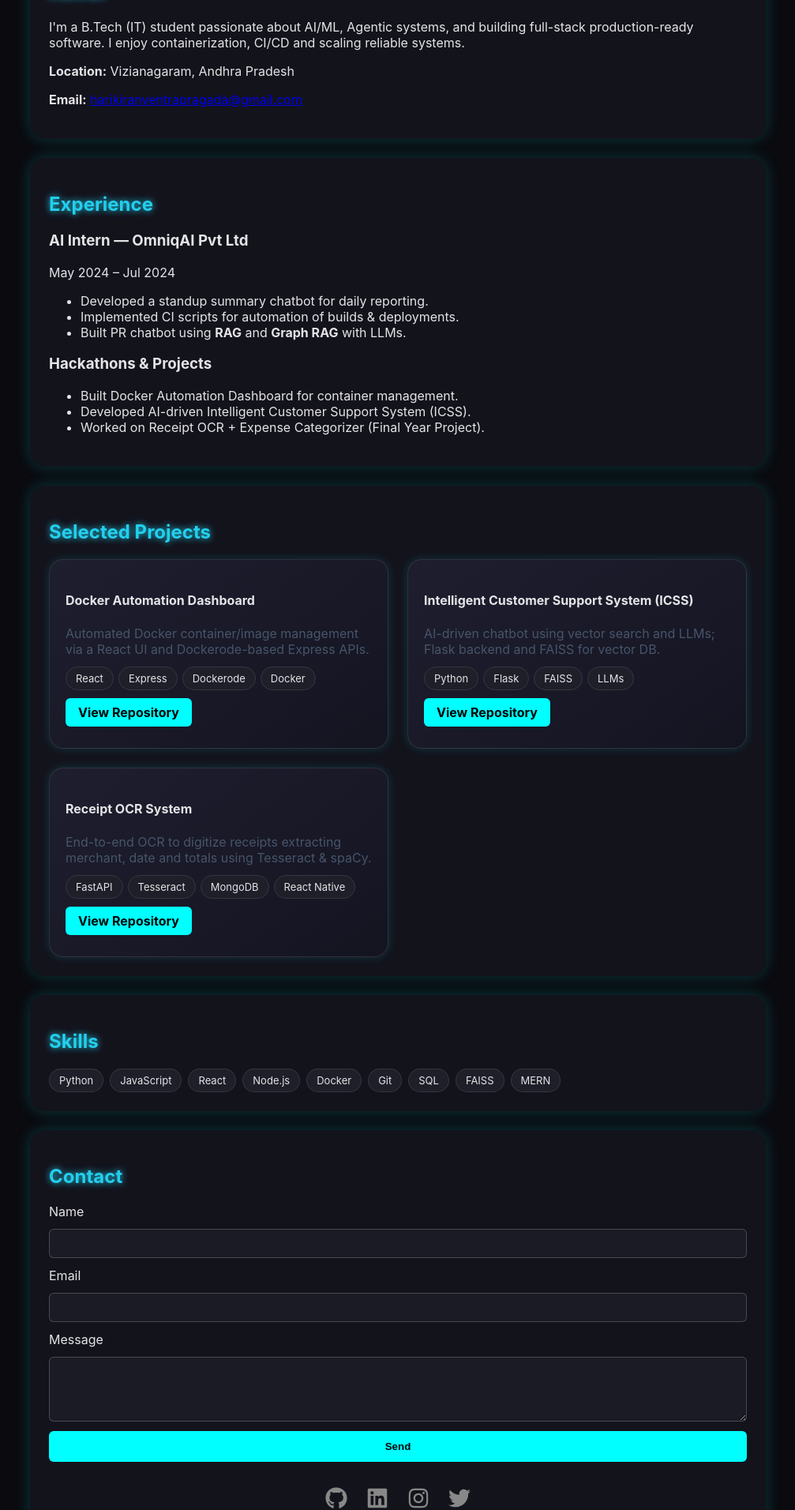
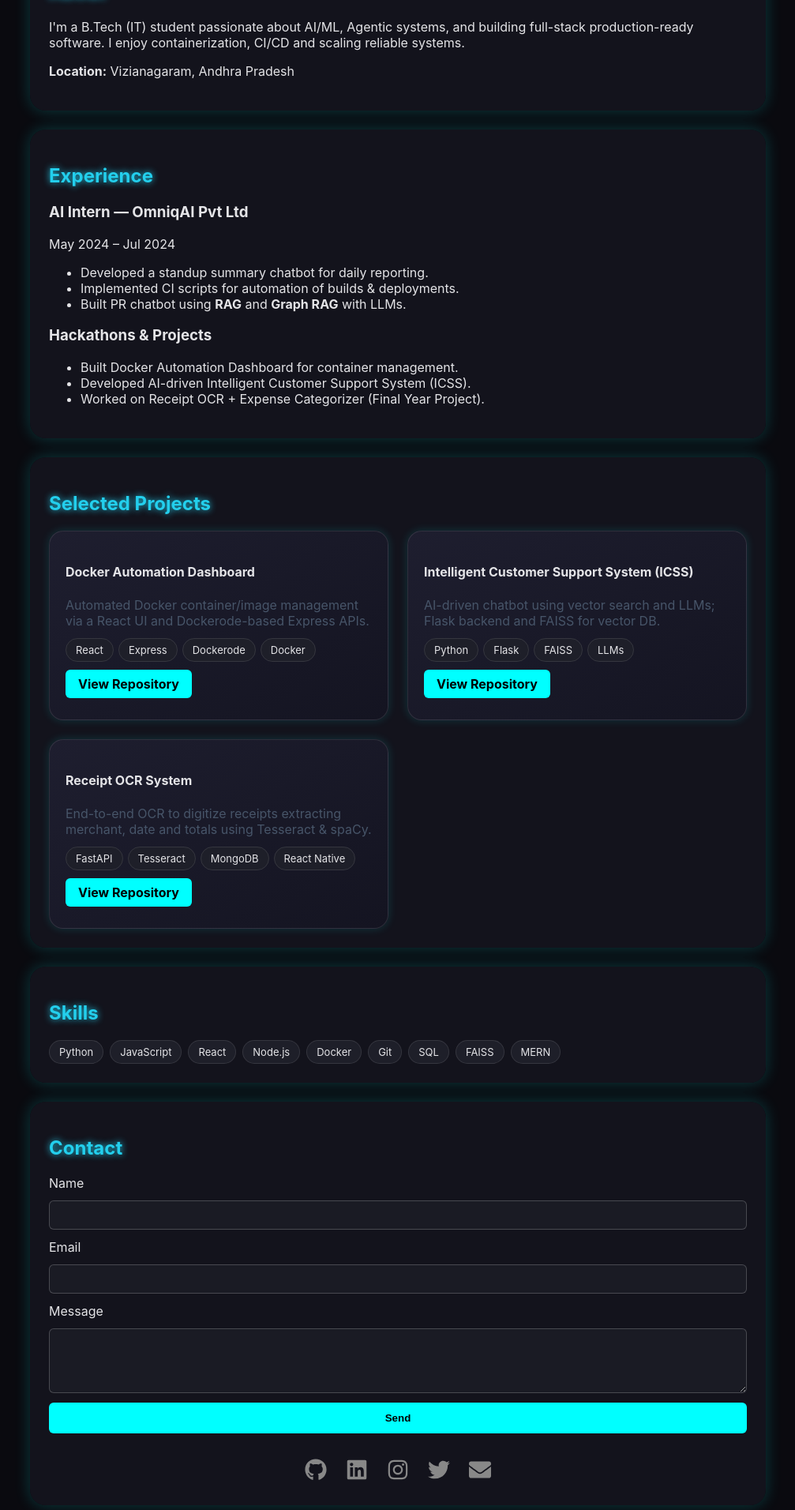
Before and after one commit to Harihkvent/portfolio-hari, a React (Vite) app: page / in a window 1280 px wide. Shown: the part 490-2402 px from the top of the page at 79% size, without its empty margins (136-1143 px from the left). Built offline with nearby package versions, Linux system fonts and the light colour scheme.

Commit message:
mail changed

```diff
--- a/src/components/About.jsx
+++ b/src/components/About.jsx
@@ -6,7 +6,6 @@ export default function About(){
       <h2>About</h2>
       <p>I'm a B.Tech (IT) student passionate about AI/ML, Agentic systems, and building full-stack production-ready software. I enjoy containerization, CI/CD and scaling reliable systems.</p>
       <p><strong>Location:</strong> Vizianagaram, Andhra Pradesh</p>
-      <p><strong>Email:</strong> <a href="mailto:harikiranventrapragada@gmail.com">harikiranventrapragada@gmail.com</a></p>
     </section>
   )
 }
--- a/src/components/Contact.jsx
+++ b/src/components/Contact.jsx
@@ -1,5 +1,5 @@
 import React, { useState } from 'react'
-import { FaGithub, FaLinkedin, FaInstagram, FaTwitter } from 'react-icons/fa'
+import { FaGithub, FaLinkedin, FaInstagram, FaTwitter, FaEnvelope } from 'react-icons/fa'
 
 export default function Contact() {
   const [status, setStatus] = useState("")
@@ -55,6 +55,9 @@ export default function Contact() {
         <a href="https://x.com/harikiran24" target="_blank" rel="noopener noreferrer" aria-label="Twitter">
           <FaTwitter />
         </a>
+        <a href = "mailto:harikiranventrapragada@gmail.com" target="_blank" rel = "noopener noreferrer" aria-label = "Email">
+          <FaEnvelope />
+        </a>
       </div>
     </section>
   )
```
